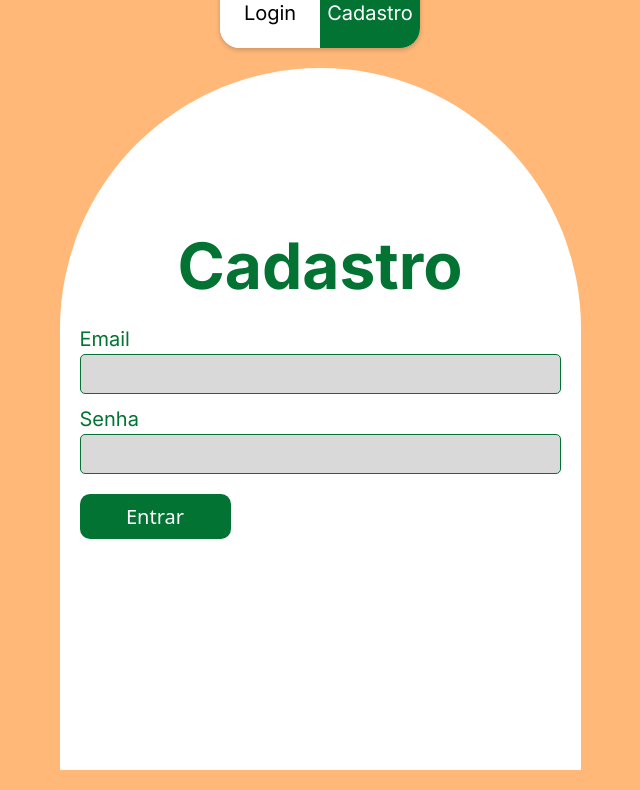
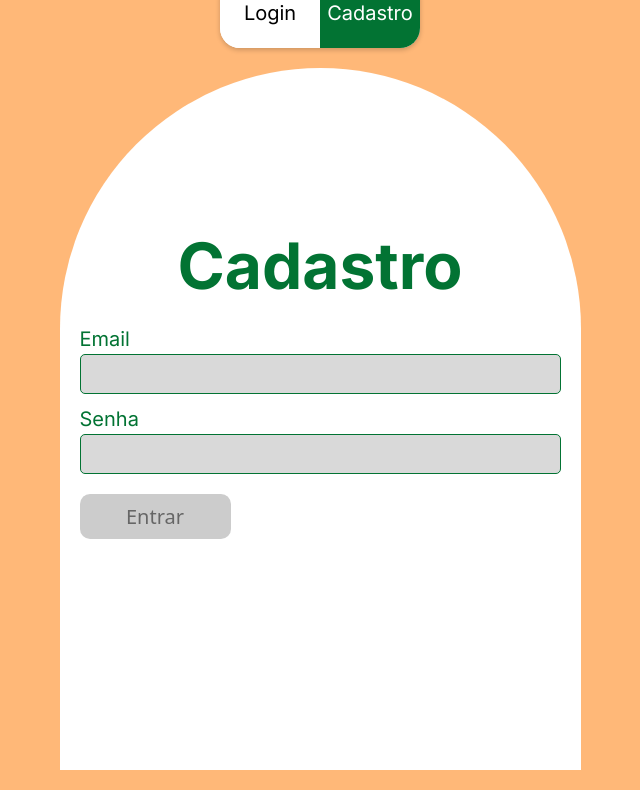
Before and after one commit to jvrtdev/projetin, a React (Vite) app in the folder frontend/: page / in a window 1280 px wide. Shown: the part 521-1311 px from the top of the page, without its empty margins (320-960 px from the left). Built offline with nearby package versions, Linux system fonts and the light colour scheme.

Commit message:
button-disabled

```diff
--- a/frontend/src/pages/Home/Styles.ts
+++ b/frontend/src/pages/Home/Styles.ts
@@ -80,6 +80,7 @@ export const TitleForm = styled.h1`
     text-align: center;
     margin-bottom: 10px
 `
+
 export const ButtonLogin = styled.button`
     border-radius: 10px;
     background: #027333;
@@ -89,8 +90,16 @@ export const ButtonLogin = styled.button`
     font-size: 20px;
     text-align: center;
     color: #fff;
-    margin-top: 10px
-`
+    margin-top: 10px;
+
+    &:disabled {
+        background-color: #ccc;
+        color: #666;
+        cursor: not-allowed;
+    }
+`;
+
+
 export const Validation = styled.span`
     color: red;
     font: 400;
--- a/frontend/src/pages/Home/components/Cadastro.tsx
+++ b/frontend/src/pages/Home/components/Cadastro.tsx
@@ -6,9 +6,9 @@ import { yupResolver } from "@hookform/resolvers/yup";
 //yup
 import { object, string } from "yup";
 
-interface SchemaType{
+interface SchemaType {
     email: string;
-    password:string;
+    password: string;
 
 }
 
@@ -24,19 +24,19 @@ const schema = object<SchemaType>({
 
 export default function Cadastro() {
 
-    interface FormInput{
+    interface FormInput {
         email: string;
         password: string;
     }
-    const { register, handleSubmit: onSubmit, watch, formState: {errors} } = useForm<FormInput>({ resolver: yupResolver(schema)})
+    const { register, handleSubmit: onSubmit, watch, formState: { errors } } = useForm<FormInput>({ resolver: yupResolver(schema) })
 
     const submitApi = async (data: any) => {
-        try{
+        try {
             const response = await axios.post('http://localhost:3000/user', data);
             console.log("Resposta da API", response.data)
 
         }
-        catch(error){
+        catch (error) {
             console.error('Deu ruim menor', error)
         }
     }
@@ -60,7 +60,7 @@ export default function Cadastro() {
             />
             <S.Validation>{errors?.password?.message}</S.Validation>
 
-            <S.ButtonLogin type="submit">Entrar</S.ButtonLogin>
+            <S.ButtonLogin type="submit" disabled={!watch("email") || !watch("password")}  >Entrar</S.ButtonLogin>
         </S.FormArea>
     )
 }
--- a/frontend/src/pages/Home/components/LoginContainer.tsx
+++ b/frontend/src/pages/Home/components/LoginContainer.tsx
@@ -5,7 +5,7 @@ import Login from "./Login.tsx"
 
 
 export default function LoginContainer() {
-  const [loginOrSign, setLoginOrSign ] = useState<boolean>(false)
+  const [loginOrSign, setLoginOrSign] = useState<boolean>(false)
 
   function SetLogin() {
     setLoginOrSign(true)
@@ -31,7 +31,7 @@ export default function LoginContainer() {
 
       {/* componentes */}
       <S.ContainerLogin>
-          {loginOrSign == false ? <Cadastro /> : <Login /> }
+        {loginOrSign == false ? <Cadastro /> : <Login />}
       </S.ContainerLogin>
 
     </div>
```
Lines whose indentation alone changed are shown as unchanged.
